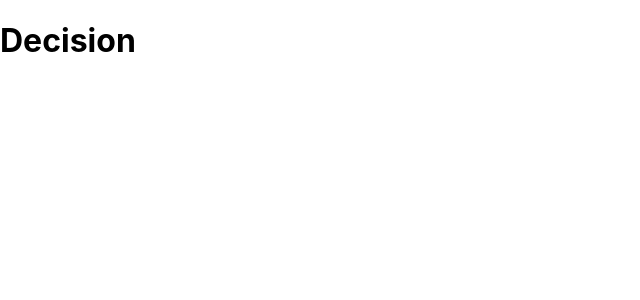
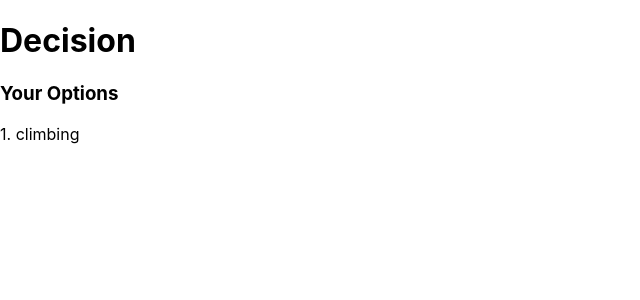
Before and after one commit to KeKam/decision-app, a React (Create React App) app: page / in a window 1280 px wide. Shown: the top 300 px of the page, without its empty margins (0-640 px from the left). Built offline with nearby package versions, Linux system fonts and the light colour scheme.

Commit message:
Add option and options component to display your options

```diff
--- a/src/App.js
+++ b/src/App.js
@@ -1,12 +1,18 @@
 import React, { Component } from 'react';
 import Header from './components/Header';
+import Options from './components/Options';
 import './App.css';
 
 class App extends Component {
+  state = {
+    options: [ 'climbing' ]
+  };
+
   render() {
     return (
       <div>
         <Header />
+        <Options options={this.state.options} />
       </div>
     );
   }
--- /dev/null
+++ b/src/components/Option.js
@@ -0,0 +1,9 @@
+import React from 'react';
+
+const Option = ({ count, option }) => (
+  <div>
+    <p>{count}. {option}</p>
+  </div>
+);
+
+export default Option;
--- /dev/null
+++ b/src/components/Options.js
@@ -0,0 +1,20 @@
+import React from 'react';
+import Option from './Option';
+
+const Options = ({ options }) => (
+  <div>
+    <div>
+      <h3>Your Options</h3>
+    </div>
+    {options.length === 0 && <p>Please add a option to get started</p>}
+    {options.map((option, index) => (
+      <Option
+        key={option}
+        option={option}
+        count={index + 1}
+      />
+    ))}
+  </div>
+);
+
+export default Options;
```
